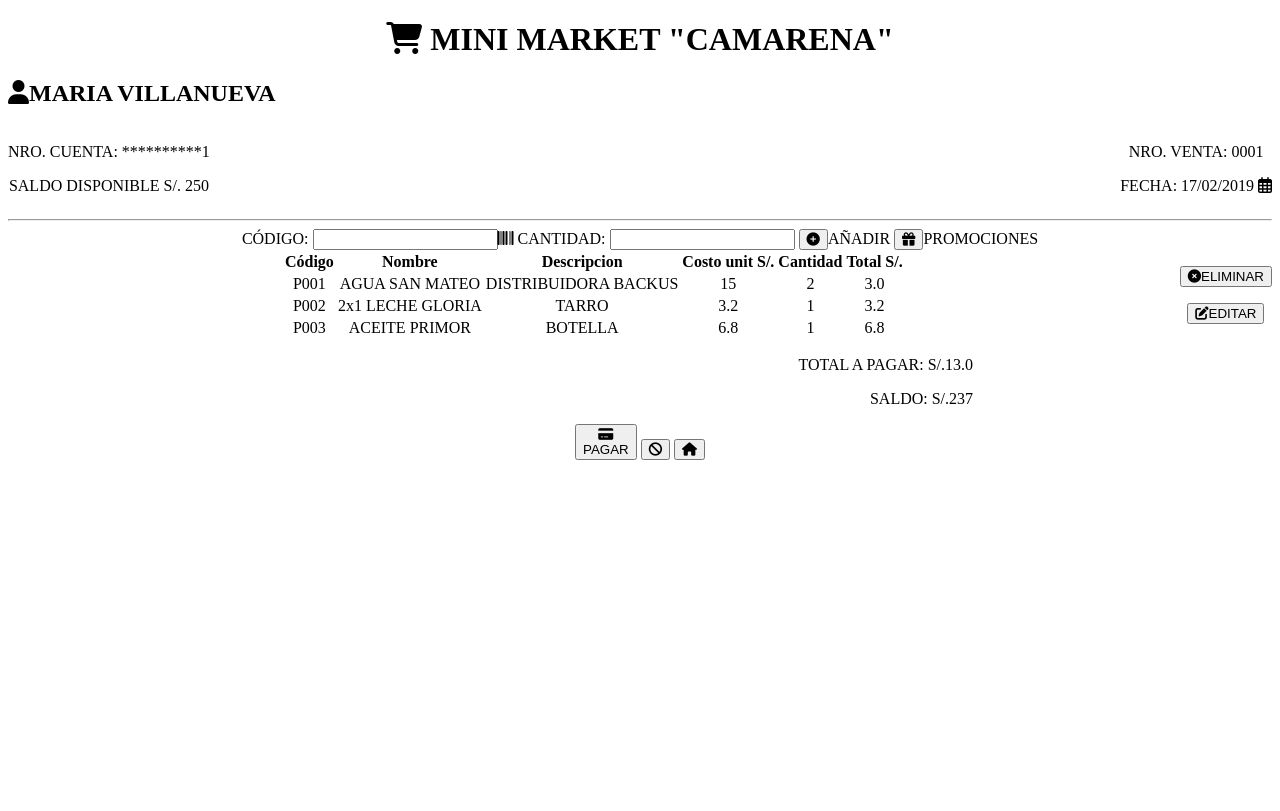
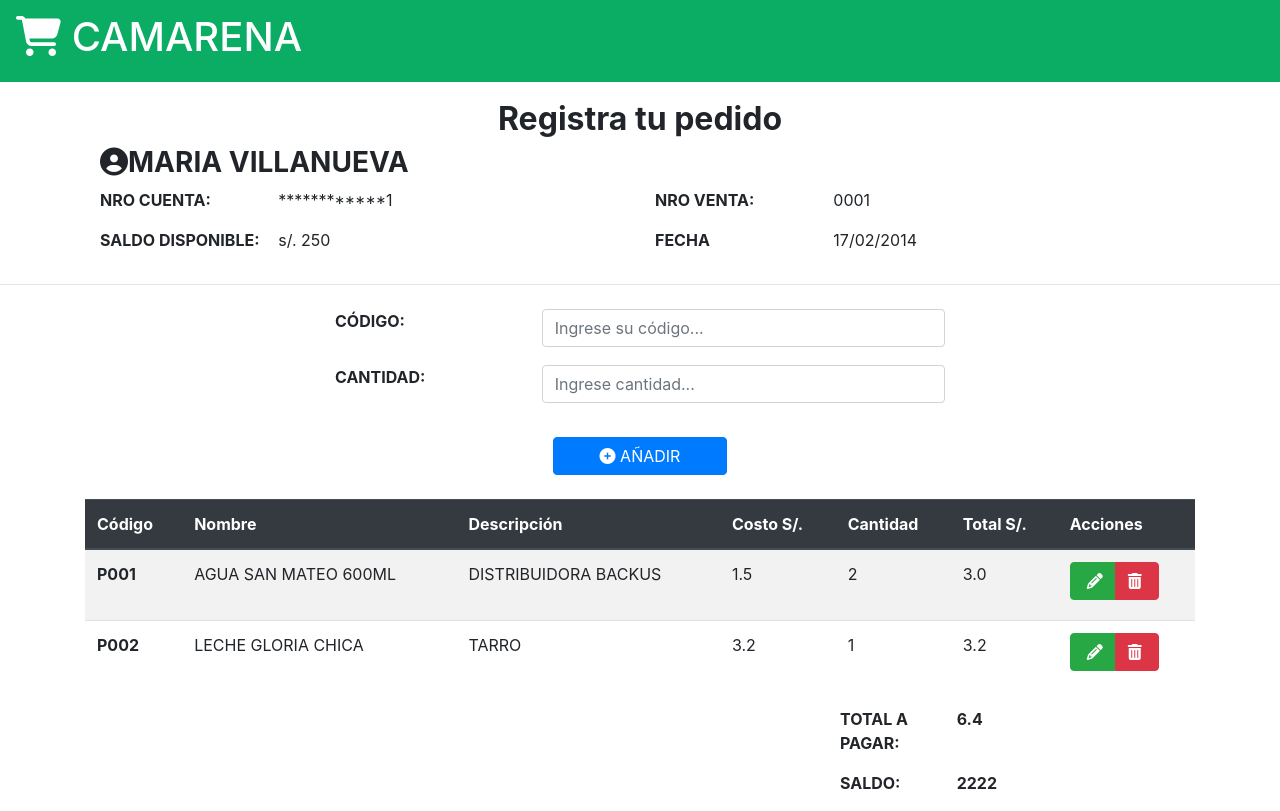
Before and after one commit to CallMeLg27/tienda-camarena-web-app, a PHP site: page /miProyecto/pedido in a window 1280 px wide. Before the commit the page ends 460 px from the top, so only its background shows below. Run offline with PHP 8.4, Linux system fonts and the light colour scheme; some libraries are stand-ins or nearby versions.

Commit message:
Se añadio la funcionalidad update a producto, se añadio la vista pedido

```diff
--- a/config/config.php
+++ b/config/config.php
@@ -1,19 +1,19 @@
 <?php
 
 // --local
-// define('URL', 'http://localhost/miProyecto/');
-// define('HOST', 'localhost');
-// define('DB', 'mvc');
-// define('USER', 'root');
-// define('PASSWORD', "");
+define('URL', 'http://localhost/miProyecto/');
+define('HOST', 'localhost');
+define('DB', 'mvc');
+define('USER', 'root');
+define('PASSWORD', "");
+define('CHARSET', 'utf8mb4');
+
+// --deployed
+// define('URL', 'https://tienda-macarena.herokuapp.com/');
+// define('HOST', 'us-cdbr-east-02.cleardb.com');
+// define('DB', 'heroku_ba968b3eda52761');
+// define('USER', 'b3d547a75782db');
+// define('PASSWORD', "0d75eb3b");
 // define('CHARSET', 'utf8mb4');
 
-// --deployed
-define('URL', 'https://tienda-macarena.herokuapp.com/');
-define('HOST', 'us-cdbr-east-02.cleardb.com');
-define('DB', 'heroku_ba968b3eda52761');
-define('USER', 'b3d547a75782db');
-define('PASSWORD', "0d75eb3b");
-define('CHARSET', 'utf8mb4');
-
 ?>
--- a/controllers/crudproducto.php
+++ b/controllers/crudproducto.php
@@ -56,7 +56,8 @@ class CRUDProducto extends Controller{
     function actualizarProducto($param = null){
         session_start();
         $producto_por_actualizar = new Producto;
-        $producto_por_actualizar->producto_id = $_SESSION["id_verProducto"];
+        // $producto_por_actualizar->producto_id = $_SESSION["id_verProducto"];
+        $producto_por_actualizar->producto_id = $_POST['producto_id'];
         $producto_por_actualizar->nombre = $_POST['nombre'];
         $producto_por_actualizar->descripcion = $_POST['descripcion'];
         $producto_por_actualizar->cantidad = $_POST['cantidad'];
@@ -78,7 +79,7 @@ class CRUDProducto extends Controller{
         }else{
             $this->view->mensaje = "No se pudo actualizar al producto";
         }
-        $this->view->render('consulta/detalle');
+        $this->render();
     }
 
     function eliminarProducto($param = null){
--- a/models/crudproductomodel.php
+++ b/models/crudproductomodel.php
@@ -75,8 +75,8 @@ class CrudProductoModel extends Model{
                 'producto_id' => $item['producto_id'],
                 'nombre' => $item['nombre'],
                 'descripcion' => $item['descripcion'],
-                'cantidad'  => $row['cantidad'],
-                'costo'  => $row['costo']
+                'cantidad'  => $item['cantidad'],
+                'costo'  => $item['costo']
             ]);
             return true;
         }catch(PDOException $e){
--- a/views/footer.php
+++ b/views/footer.php
@@ -1,3 +1,3 @@
 <div id="footer">
-© Vida MRR
+© Camarena 2020 Para más información llame al 995727781 o escríbanos un correo a grupocamarena2020@gmail.com
 </div>
--- a/views/pedido/index.php
+++ b/views/pedido/index.php
@@ -1,114 +1,188 @@
 <!DOCTYPE html>
-<html lang="en">
-<style>
-  * {
-  text-align: center;
-}
-h2{
-  text-align: left;
-}
-
-.pedido-cabecera{
-  display: flex;
-  justify-content: space-between;
-}
-
-
-.pedido-detalle-container{
-  display: flex;
-}
-
-.pedido-detalle{
-  margin: 0 auto;
-  width: 60%;
-}
-
-table{
-  margin: 0 auto;
-}
-
-</style>
-
+<html>
 <head>
     <meta charset="utf-8">
     <meta http-equiv="X-UA-Compatible" content="IE=edge">
     <title>Mini Market Camarena</title>
+    <meta name="viewport" content="width=device-width, user-scalable=no, initial-scale=1.0, maximum-scale=1.0, minimum-scale=1.0">
+
+    <!--CDN Bootstrap (CSS)-->
+    <link rel="stylesheet" href="https://stackpath.bootstrapcdn.com/bootstrap/4.4.1/css/bootstrap.min.css">
+
+    <!--CDN JQuery,Popper,Bootstrap (JS)-->
+    <script src="https://code.jquery.com/jquery-3.4.1.slim.min.js"></script>
+    <script src="https://cdn.jsdelivr.net/npm/popper.js@1.16.0/dist/umd/popper.min.js"></script>
+    <script src="https://stackpath.bootstrapcdn.com/bootstrap/4.4.1/js/bootstrap.min.js"></script>
     <script src="https://kit.fontawesome.com/27d40e429f.js" crossorigin="anonymous"></script>
 </head>
 
 <body>
-  <h1><i class="fas fa-shopping-cart"></i>
-    MINI MARKET "CAMARENA"
+
+    <nav class="navbar navbar-expand-md navbar-dark fixed-top" style="background-color:#0bad65">
+        <a class="navbar-brand" href="">
+            <h1>
+                <i class="fas fa-shopping-cart"></i>
+                CAMARENA
             </h1>
-  <h2><i class="fas fa-user"></i><span class="clienteId">MARIA VILLANUEVA</span></h2>
-  <div class="pedido-cabecera">
-    <div style="text-align: left;">
-      <p>NRO. CUENTA: **********1</p>
-      <p>SALDO DISPONIBLE S/. 250</p>
+        </a>
+    </nav>
+
+
+        <div class="d-flex justify-content-center" style="padding-top:100px">
+            <h2 style="color:##09ea1a"><strong>Registra tu pedido</strong></h2>
         </div>
-    <div style="text-align: right;">
-      <p>NRO. VENTA: 0001</p>
-      <p>FECHA: 17/02/2019 <i class="far fa-calendar-alt"></i></p>
+        <form>
+        <div class="container">
+            <div class="col-md-12" style="margin-left:auto;margin-right:auto;margin-top:auto;margin-bottom:auto">
+                <div class="d-flex">
+                    <h3 style="color:##09ea1a"><i class="fas fa-user-circle"></i><strong>MARIA VILLANUEVA</strong></h3>
+                </div>
+                <div class="row">
+                    <div class="col-md-6">
+                        <div class="form-row ">
+                            <div class="col-md-4">
+                                <p><strong>NRO CUENTA:</strong></p>
+                            </div>
+                            <div class="col-md-8">
+                                <p>************1</p>
                             </div>
                         </div>
+                        <div class="form-row ">
+                            <div class="col-md-4">
+                                <p><strong>SALDO DISPONIBLE:</strong></p>
+                            </div>
+                            <div class="col-md-8">
+                                <p>s/. 250</p>
+                            </div>
+                        </div>
+                    </div>
+                    <div class="col-md-6">
+                        <div class="form-row ">
+                            <div class="col-md-4">
+                                <p><strong>NRO VENTA:</strong></p>
+                            </div>
+                            <div class="col-md-8">
+                                <p>0001</p>
+                            </div>
+                        </div>
+                        <div class="form-row ">
+                            <div class="col-md-4">
+                                <p><strong>FECHA</strong></p>
+                            </div>
+                            <div class="col-md-8">
+                                <p>17/02/2014</p>
+                            </div>
+                        </div>
+                    </div>
+                </div>
+            </div>
+        </div>
+        </form>
         <hr>
-  <div id="pedido-pre-detalle">
-    CÓDIGO: <input type="text"><i class="fas fa-barcode"></i>
-    CANTIDAD: <input type="number">
-    <button><i class="fas fa-plus-circle"></i></button>AÑADIR
-    <button><i class="fas fa-gift"></i></button>PROMOCIONES
+        <form>
+            <div class="col-md-6" style="margin-left:auto;margin-right:auto;margin-top:auto;margin-bottom:auto">
+                <div class="form-row py-2">
+                    <div class="col-md-4">
+                        <p><strong>CÓDIGO:</strong></p>
                     </div>
-  <div class="pedido-detalle-container">
-    <div class="pedido-detalle">
-      <table>
+                    <div class="col-md-8">
+                        <input type="text" class="form-control" placeholder="Ingrese su código...">
+                    </div>
+                </div>
+                <div class="form-row py-2">
+                    <div class="col-md-4">
+                        <p><strong>CANTIDAD:</strong></p>
+                    </div>
+                    <div class="col-md-8">
+                        <input type="text" class="form-control" placeholder="Ingrese cantidad...">
+                    </div>
+                </div>
+                <div class="d-flex flex-row justify-content-center mt-4">
+                    <div class="col-md-4">
+                        <button type="button" class="btn btn-primary btn-block"><i class="fas fa-plus-circle"></i> AÑADIR</button>
+                    </div>
+                </div>
+            </div>
+        </form>
+    </div>
+
+    <center>
+        <div class="container mt-4">
+            <div class="table-responsive">
+                <table class="table table-striped">
+                    <thead class="thead-dark">
                         <tr>
-          <th>Código</th>
-          <th>Nombre</th>
-          <th>Descripcion</th>
-          <th>Costo unit S/.</th>
-          <th>Cantidad</th>
-          <th>Total S/.</th>
+                            <th scope="col">Código</th>
+                            <th scope="col">Nombre</th>
+                            <th scope="col">Descripción</th>
+                            <th scope="col">Costo S/.</th>
+                            <th scope="col">Cantidad</th>
+                            <th scope="col">Total S/.</th>
+                            <th scope="col">Acciones</th>
+                        </tr>
+                    </thead>
+                    <tbody>
+                        <tr>
+                            <th scope="row">P001</th>
+                            <td>AGUA SAN MATEO 600ML</td>
+                            <td>DISTRIBUIDORA BACKUS</td>
+                            <td>1.5</td>
+                            <td>2</td>
+                            <td>3.0</td>
+                            <td>
+                                <div role="group" class="mb-2 btn-group-md btn-group">
+                                    <button class="btn-shadow btn-hover-shine btn btn-success btn-md btn-pill pl-3" title="Editar">
+                                        <i class="fa fa-pencil" aria-hidden="true"></i>
+                                    </button>
+                                    <button class="btn-shadow btn-hover-shine btn btn-danger btn-md btn-pill pr-3" title="Eliminar">
+                                        <i class="fa fa-trash" aria-hidden="true"></i>
+                                    </button>
+                                </div>
+                            </td>
                         </tr>
                         <tr>
-          <td>P001</td>
-          <td>AGUA SAN MATEO</td>
-          <td>DISTRIBUIDORA BACKUS</td>
-          <td>15</td>
-          <td>2</td>
-          <td>3.0</td>
-        </tr>
-        <tr>
-          <td>P002</td>
-          <td>2x1 LECHE GLORIA</td>
+                            <th scope="row">P002</th>
+                            <td>LECHE GLORIA CHICA</td>
                             <td>TARRO</td>
                             <td>3.2</td>
                             <td>1</td>
                             <td>3.2</td>
+                            <td>
+                                <div role="group" class="mb-2 btn-group-md btn-group">
+                                    <button class="btn-shadow btn-hover-shine btn btn-success btn-md btn-pill pl-3" title="Editar" ">
+                                        <i class="fa fa-pencil" aria-hidden="true"></i>
+                                    </button>
+                                    <button class="btn-shadow btn-hover-shine btn btn-danger btn-md btn-pill pr-3" title="Eliminar">
+                                        <i class="fa fa-trash" aria-hidden="true"></i>
+                                    </button>
+                                </div>
+                            </td>
                         </tr>
-        <tr>
-          <td>P003</td>
-          <td>ACEITE PRIMOR</td>
-          <td>BOTELLA</td>
-          <td>6.8</td>
-          <td>1</td>
-          <td>6.8</td>
-        </tr>
+                    </tbody>
                 </table>
-      <p style="text-align: right;">TOTAL A PAGAR: <span id="totalAPagar">S/.13.0</span></p>
-      <p style="text-align: right;">SALDO: <span id="totalAPagar">S/.237</span></p>
-    </div>
-    <div>
-      <p>
-        <button><i class="fas fa-times-circle"></i>ELIMINAR</button>
-      </p>
-      <p>
-        <button><i class="fas fa-edit"></i>EDITAR</button>
-      </p>
             </div>
         </div>
-  <button><i class="fas fa-credit-card"></i><br />PAGAR</button>
-  <button><i class="fas fa-ban"></i></button>
-  <button><i class="fas fa-home"></i></button>
+    </center>
+    <div class="container d-flex flex-row-reverse">
+        <div class="col-md-4">
+            <div class="form-row ">
+                <div class="col-md-4">
+                        <p><strong>TOTAL A PAGAR:</strong></p>
+                    </div>
+                    <div class="col-md-1">
+                        <p><strong>6.4</strong></p>
+                    </div>
+            </div>
+            <div class="form-row ">
+                <div class="col-md-4">
+                    <p><strong>SALDO:</strong></p>
+                </div>
+                <div class="col-md-2">
+                        <p><strong>2222</strong></p>
+                    </div>
+            </div>
+        </div>
+    </div>
 </body>
 
 </html>
```
Also changed, not shown: public/js/main.js (+87 -3 lines), views/producto/index.php (+12 -11 lines). Lines whose indentation alone changed are shown as unchanged.
